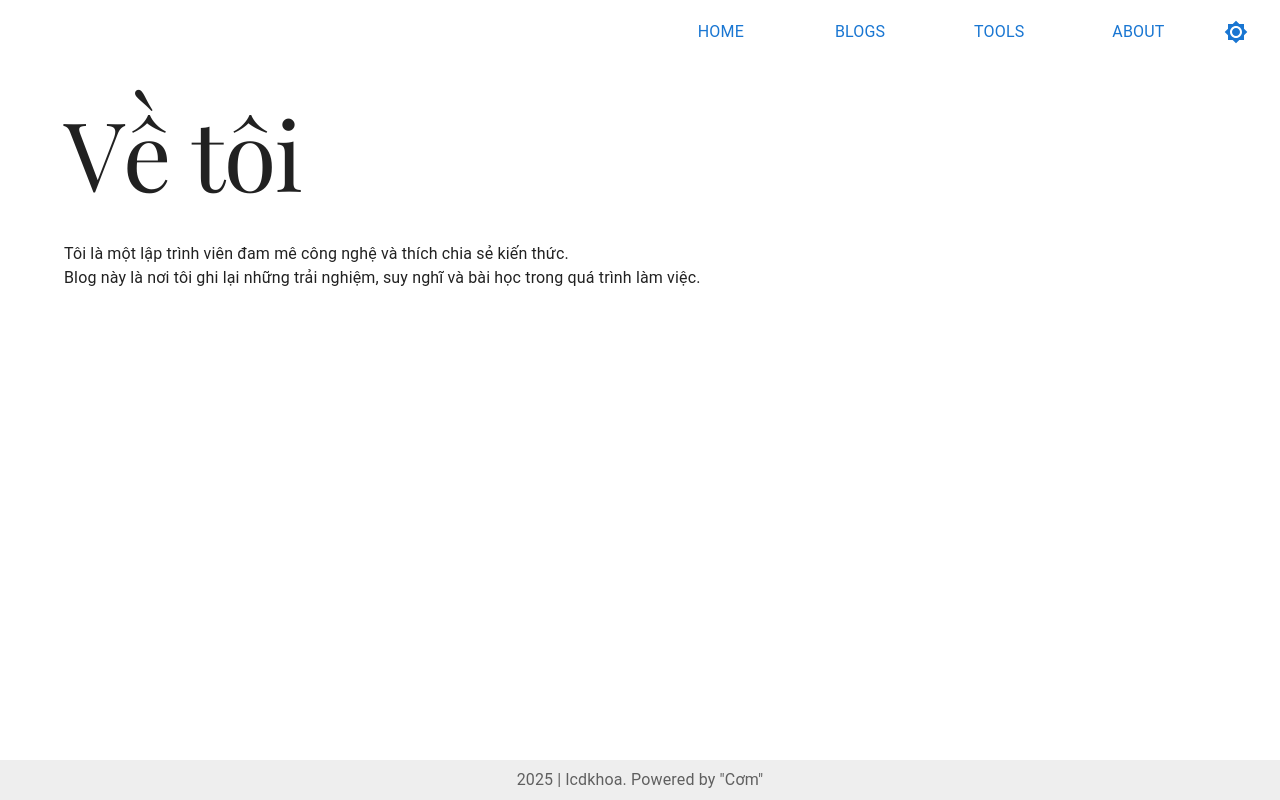
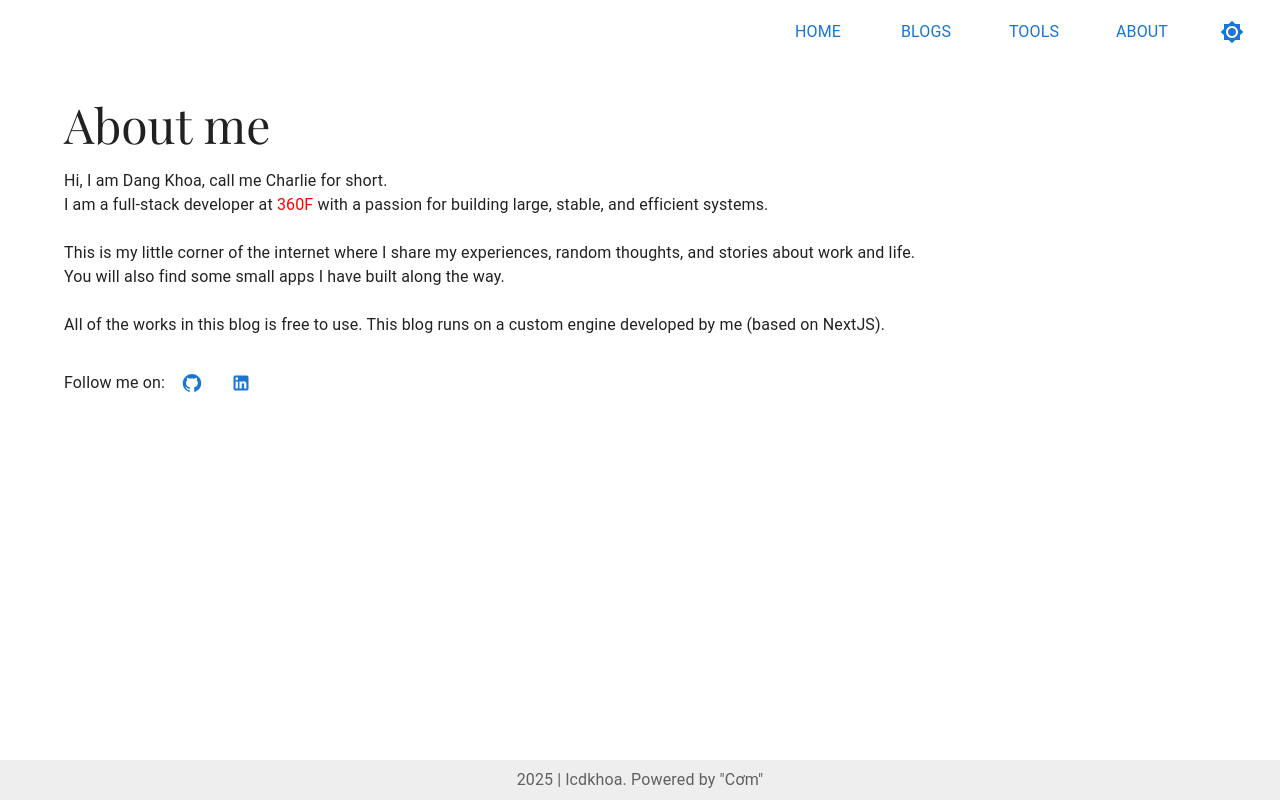
Before and after one commit to lcdkhoa/mayguy_onethreefive_nextgen_nextjs, a Next.js app: page /about in a window 1280 px wide. Built offline with nearby package versions, Linux system fonts and the light colour scheme.

Commit message:
update: About Page, added 2 Button Components for Button with Link and normal IconButton

```diff
--- /dev/null
+++ b/src/app/about/configs/constants.ts
@@ -0,0 +1,13 @@
+export const ABOUT_SPACE = 'About me';
+export const ABOUT_ME_FIRST = 'Hi, I am Dang Khoa, call me Charlie for short.';
+export const ABOUT_ME_SECOND_PREFIX = 'I am a full-stack developer at';
+export const ABOUT_ME_SECOND_LINK_TEXT = '360F';
+export const ABOUT_ME_SECOND_SUFFIX = 'with a passion for building large, stable, and efficient systems.';
+export const ABOUT_ME_THIRD =
+	'This is my little corner of the internet where I share my experiences, random thoughts, and stories about work and life.';
+export const ABOUT_ME_FOURTH = 'You will also find some small apps I have built along the way.';
+export const ABOUT_ME_FIFTH =
+	'All of the works in this blog is free to use. This blog runs on a custom engine developed by me (based on NextJS).';
+export const ABOUT_ME_SIXTH = 'Follow me on:';
+export const LINKEDIN_URL = 'https://www.linkedin.com/in/lcdkhoa';
+export const GITHUB_URL = 'https://github.com/lcdkhoa';
--- a/src/app/about/page.tsx
+++ b/src/app/about/page.tsx
@@ -1,19 +1,62 @@
+'use client';
+
+import ButtonWithLink from '@/components/Buttons/ButtonWithLink';
+import { GitHub, LinkedIn } from '@mui/icons-material';
 import { Box, Container, Typography } from '@mui/material';
+
+import {
+	ABOUT_ME_FIFTH,
+	ABOUT_ME_FIRST,
+	ABOUT_ME_FOURTH,
+	ABOUT_ME_SECOND_LINK_TEXT,
+	ABOUT_ME_SECOND_PREFIX,
+	ABOUT_ME_SECOND_SUFFIX,
+	ABOUT_ME_SIXTH,
+	ABOUT_ME_THIRD,
+	ABOUT_SPACE,
+	GITHUB_URL,
+	LINKEDIN_URL,
+} from './configs/constants';
 
 export default function About() {
 	return (
 		<Container maxWidth="lg">
 			<Box sx={{ my: 4 }}>
-				<Typography variant="h1" gutterBottom>
-					Về tôi
+				<Typography variant="h3" gutterBottom>
+					{ABOUT_SPACE}
 				</Typography>
+				<Typography variant="body1">{ABOUT_ME_FIRST}</Typography>
 				<Typography variant="body1">
-					Tôi là một lập trình viên đam mê công nghệ và thích chia sẻ kiến thức.
+					{ABOUT_ME_SECOND_PREFIX}{' '}
+					<a
+						href="https://360f.com"
+						target="_blank"
+						style={{
+							color: 'red',
+							textDecoration: 'none',
+							fontWeight: 'normal',
+						}}
+					>
+						{ABOUT_ME_SECOND_LINK_TEXT}
+					</a>{' '}
+					{ABOUT_ME_SECOND_SUFFIX}
 				</Typography>
-				<Typography variant="body1">
-					Blog này là nơi tôi ghi lại những trải nghiệm, suy nghĩ và bài học
-					trong quá trình làm việc.
-				</Typography>
+				<br />
+				<Typography variant="body1">{ABOUT_ME_THIRD}</Typography>
+				<Typography variant="body1">{ABOUT_ME_FOURTH}</Typography>
+				<br />
+				<Typography variant="body1">{ABOUT_ME_FIFTH}</Typography>
+				<br />
+
+				<span style={{ display: 'flex', gap: 5, alignItems: 'center' }}>
+					<Typography variant="body1">{ABOUT_ME_SIXTH}</Typography>
+					<ButtonWithLink url={GITHUB_URL}>
+						<GitHub color="primary" fontSize="small" />
+					</ButtonWithLink>
+					<ButtonWithLink url={LINKEDIN_URL}>
+						<LinkedIn color="primary" fontSize="small" />
+					</ButtonWithLink>
+				</span>
 			</Box>
 		</Container>
 	);
--- /dev/null
+++ b/src/components/Buttons/ButtonWithLink.tsx
@@ -0,0 +1,33 @@
+import { IconButton, IconButtonProps } from '@mui/material';
+import Link from 'next/link';
+import React from 'react';
+
+interface ButtonWithLinkProps extends IconButtonProps {
+	url: string;
+	children: React.ReactNode;
+	onTarget?: boolean;
+}
+
+export default function ButtonWithLink({ url, children, onTarget = true, ...props }: ButtonWithLinkProps) {
+	console.log(props);
+	return (
+		<IconButton
+			sx={{
+				background: 'transparent',
+				transition: 'background 0.2s',
+				'&:hover': {
+					background: '#e6eefc',
+				},
+				borderRadius: '12px',
+				p: 1.5,
+			}}
+			component={Link}
+			href={url}
+			target={onTarget ? '_blank' : undefined}
+			rel="noopener noreferrer"
+			{...props}
+		>
+			{children}
+		</IconButton>
+	);
+}
--- /dev/null
+++ b/src/components/Buttons/IconButton.tsx
@@ -0,0 +1,25 @@
+import { IconButton, IconButtonProps } from '@mui/material';
+import React from 'react';
+
+interface IconButtonWrapperProps extends Omit<IconButtonProps, 'children'> {
+	children: React.ReactNode;
+}
+
+export default function IconButtonWrapper({ children, ...props }: IconButtonWrapperProps) {
+	return (
+		<IconButton
+			sx={{
+				background: 'transparent',
+				transition: 'background 0.2s',
+				'&:hover': {
+					background: '#e6eefc',
+				},
+				borderRadius: '12px',
+				p: 1.5,
+			}}
+			{...props}
+		>
+			{children}
+		</IconButton>
+	);
+}
--- a/src/components/Header.tsx
+++ b/src/components/Header.tsx
@@ -3,55 +3,38 @@
 import { sections } from '@/configs/constants';
 import { useTheme } from '@/contexts/ThemeContext';
 import { Bedtime, BrightnessHigh } from '@mui/icons-material';
-import { Box, Button, IconButton, Toolbar, Typography } from '@mui/material';
-import Link from 'next/link';
+import { Box, Toolbar, Typography } from '@mui/material';
+
+import ButtonWithLink from './Buttons/ButtonWithLink';
+import IconButtonWrapper from './Buttons/IconButton';
 
 const Header = () => {
 	const { theme, toggleTheme } = useTheme();
 
 	return (
-		<Toolbar sx={{ gap: 2 }}>
+		<Toolbar sx={{ gap: 3 }}>
 			<Box sx={{ flexGrow: 1 }} />
 			{sections.map((section) => (
-				<Button
-					focusRipple
-					key={section.title}
-					sx={{
-						display: 'flex',
-						gap: 2,
-						width: section.width,
-						borderRadius: '20px',
-						border: '1px solid transparent',
-						backgroundColor: 'transparent',
-						borderBottomColor: 'transparent',
-					}}
-					component={Link}
-					href={section.path}
-				>
+				<ButtonWithLink focusRipple key={section.title} url={section.path} onTarget={false}>
 					<Typography
-						component="span"
-						variant="subtitle1"
-						style={{
-							fontWeight: 'normal',
-						}}
-						onMouseEnter={(e) => {
-							e.currentTarget.style.fontWeight = 'bold';
-						}}
-						onMouseLeave={(e) => {
-							e.currentTarget.style.fontWeight = 'normal';
+						variant="body1"
+						color="primary"
+						sx={{
+							minWidth: 60,
+							transition: 'font-weight 0.2s',
+							fontWeight: 400,
+							'&:hover': {
+								fontWeight: 700,
+							},
 						}}
 					>
 						{section.title}
 					</Typography>
-				</Button>
+				</ButtonWithLink>
 			))}
-			<IconButton onClick={toggleTheme} color="inherit">
-				{theme === 'dark' ? (
-					<Bedtime color="primary" />
-				) : (
-					<BrightnessHigh color="primary" />
-				)}{' '}
-			</IconButton>
+			<IconButtonWrapper onClick={toggleTheme} color="inherit">
+				{theme === 'dark' ? <Bedtime color="primary" /> : <BrightnessHigh color="primary" />}{' '}
+			</IconButtonWrapper>
 		</Toolbar>
 	);
 };
--- a/src/styles/theme.ts
+++ b/src/styles/theme.ts
@@ -2,8 +2,7 @@ import { ThemeOptions, createTheme } from '@mui/material/styles';
 
 import { color } from './color';
 
-interface TypographyVariant
-	extends Record<string, string | number | undefined> {
+interface TypographyVariant extends Record<string, string | number | undefined> {
 	fontFamily: string;
 	fontSize: string;
 	fontWeight: number;
@@ -17,7 +16,6 @@ interface TypographyConfig {
 	h3: TypographyVariant;
 	h4: TypographyVariant;
 	h5: TypographyVariant;
-	h6: TypographyVariant;
 	body1: TypographyVariant;
 	body2: TypographyVariant;
 	subtitle1: TypographyVariant;
@@ -52,11 +50,6 @@ const typographyConfig: TypographyConfig = {
 	h5: {
 		fontFamily: PLAYFAIR_FONT_FAMILY,
 		fontSize: '1.25rem',
-		fontWeight: 700,
-	},
-	h6: {
-		fontFamily: PLAYFAIR_FONT_FAMILY,
-		fontSize: '1rem',
 		fontWeight: 700,
 	},
 	body1: {
```
